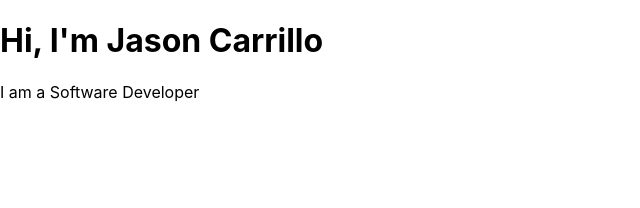
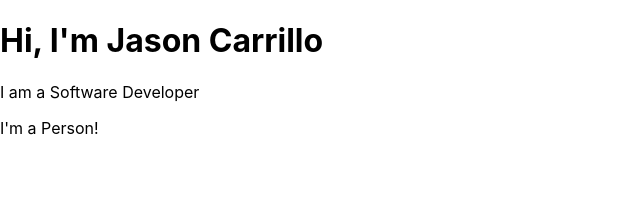
Before and after one commit to Jason-Carrillo/react-exercises, a React (Create React App) app: page / in a window 1280 px wide. Shown: the top 208 px of the page, without its empty margins (0-640 px from the left). Built offline with nearby package versions, Linux system fonts and the light colour scheme.

Commit message:
added Person import from person.js and displayed it with the rest of the text

```diff
--- a/src/App.js
+++ b/src/App.js
@@ -1,11 +1,13 @@
 import React, { Component } from 'react';
 import './App.css';
+import Person from './Person/Person';
 
 function App() {
   return (
     <div className={App}>
         <h1>Hi, I'm Jason Carrillo</h1>
         <p>I am a Software Developer</p>
+        <Person />
     </div>
 
       // After nesting for a long time it becomes too much. Better to not use this way.
```
Also changed, not shown: 1 other file (tests, documents, lock files or other folders).
